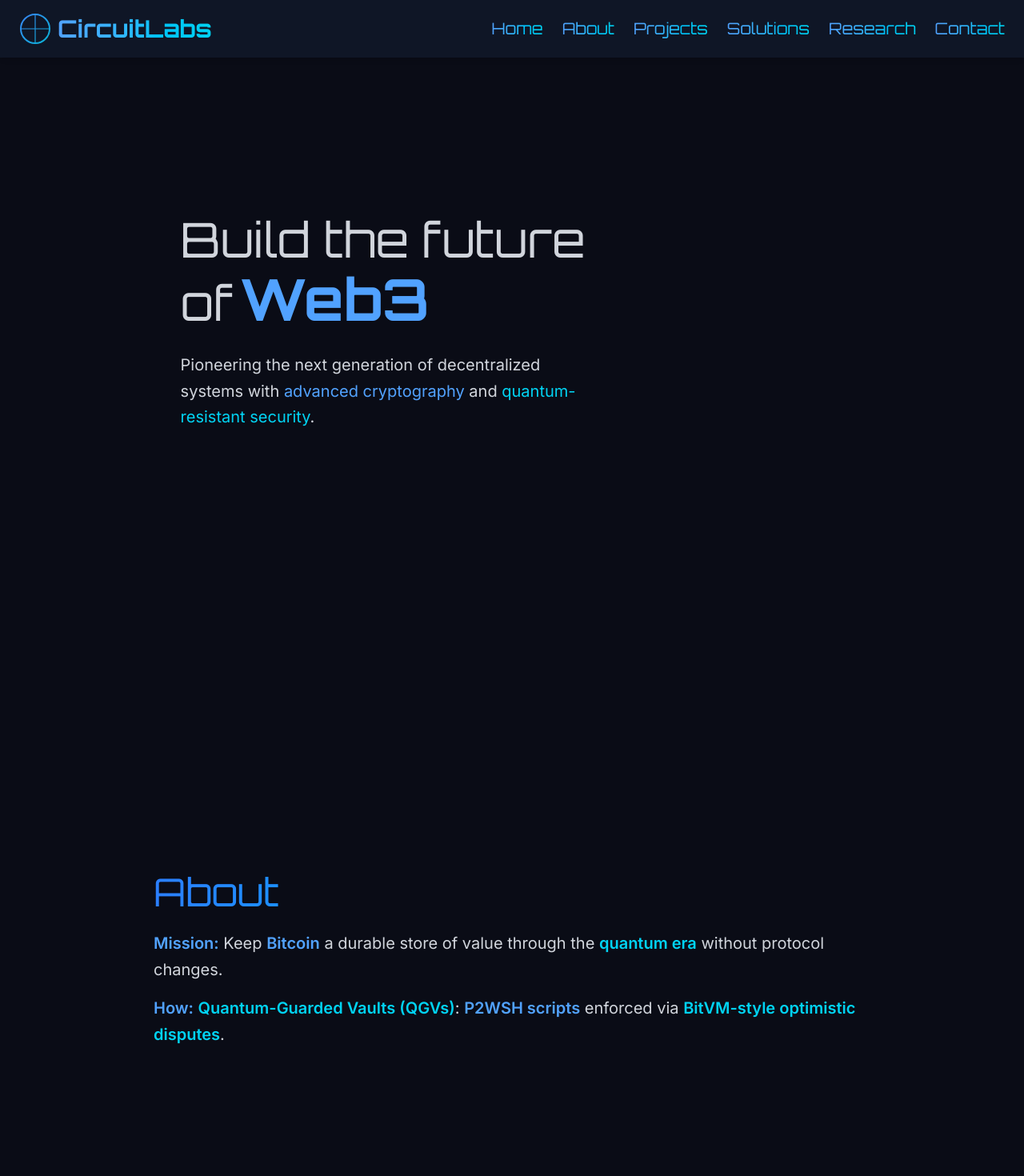
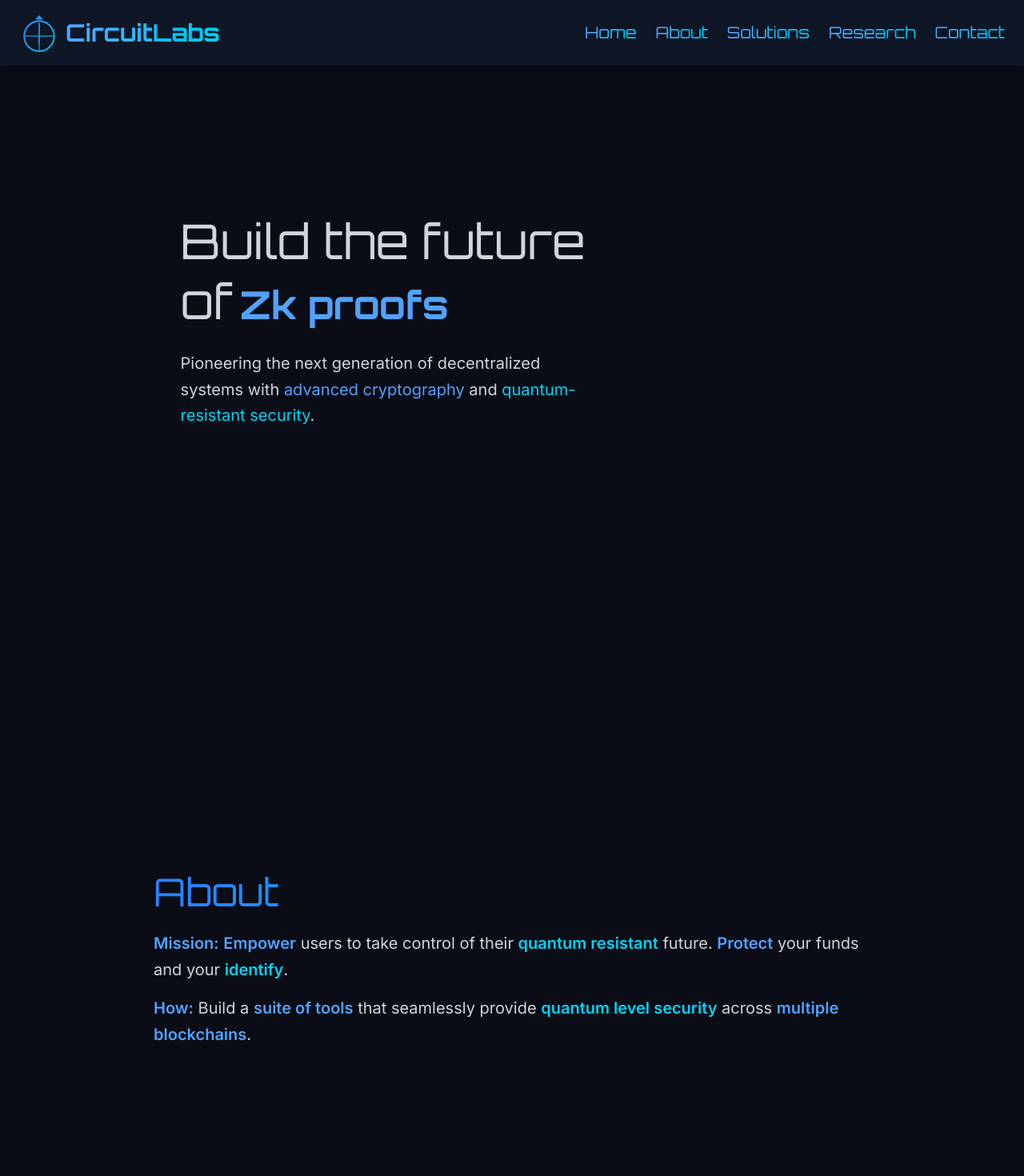
Before and after one commit to ER8IK/Lana.io, a Next.js app: page / in a window 1280 px wide. Shown: the top 1470 px of the page at 80% size. Built offline with nearby package versions, Linux system fonts and the light colour scheme.

Commit message:
forthd commit

```diff
--- a/app/components/About.tsx
+++ b/app/components/About.tsx
@@ -21,7 +21,7 @@ export default function About() {
           transition={{ duration: 0.8, delay: 0.3 }}
           className="text-gray-300 text-base sm:text-lg md:text-xl leading-relaxed"
         >
-          <span className="text-blue-400 font-semibold">Mission:</span> Keep <span className="text-blue-400 font-semibold">Bitcoin</span> a durable store of value through the <span className="text-cyan-400 font-semibold">quantum era</span> without protocol changes.
+          <span className="text-blue-400 font-semibold">Mission:</span> <span className="text-blue-400 font-semibold">Empower</span> users to take control of their <span className="text-cyan-400 font-semibold">quantum resistant</span> future. <span className="text-blue-400 font-semibold">Protect</span> your funds and your <span className="text-cyan-400 font-semibold">identify</span>.
         </motion.p>
 
         <motion.p
@@ -30,7 +30,7 @@ export default function About() {
           transition={{ duration: 0.8, delay: 0.5 }}
           className="text-gray-300 text-base sm:text-lg md:text-xl leading-relaxed mt-4"
         >
-          <span className="text-blue-400 font-semibold">How:</span> <span className="text-cyan-400 font-semibold">Quantum-Guarded Vaults (QGVs)</span>: <span className="text-blue-400 font-semibold">P2WSH scripts</span> enforced via <span className="text-cyan-400 font-semibold">BitVM-style optimistic disputes</span>.
+          <span className="text-blue-400 font-semibold">How:</span> Build a <span className="text-blue-400 font-semibold">suite of tools</span> that seamlessly provide <span className="text-cyan-400 font-semibold">quantum level security</span> across <span className="text-blue-400 font-semibold">multiple blockchains</span>.
         </motion.p>
       </div>
     </section>
--- a/app/components/Header.tsx
+++ b/app/components/Header.tsx
@@ -3,7 +3,7 @@
 import React, { FC, useState } from "react";
 import Link from "next/link";
 import { motion, AnimatePresence } from "framer-motion";
-import Logo from "./LogoSphere"
+import Logo from "./LogoSphere";
 
 interface HeaderProps {}
 
@@ -13,7 +13,6 @@ const Header: FC<HeaderProps> = () => {
   const links = [
     { href: "#main", label: "Home" },
     { href: "#about", label: "About" },
-    { href: "#projects", label: "Projects" },
     { href: "#solutions", label: "Solutions" },
     { href: "#team", label: "Research" },
     { href: "#contact", label: "Contact" },
@@ -24,20 +23,24 @@ const Header: FC<HeaderProps> = () => {
       <div className="max-w-7xl mx-auto flex justify-between items-center px-6 py-4">
         {/* Логотип */}
         <div className="font-orbitron text-xl sm:text-3xl font-bold flex items-center space-x-2">
-  <Logo size={40} /> {/* тут можно менять размер и цвет */}
-  <Link href="/" className="bg-gradient-to-r from-blue-400 to-cyan-400 bg-clip-text text-transparent">
-    CircuitLabs
-  </Link>
-</div>
-
+          <Logo size={40} />
+          <Link
+            href="/"
+            className="bg-gradient-to-r from-blue-400 to-cyan-400 bg-clip-text text-transparent"
+          >
+            CircuitLabs
+          </Link>
+        </div>
 
         {/* Десктопная навигация */}
-        <nav className="space-x-6 hidden md:flex font-orbitron text-lg md:text-xl">
+        <nav className="hidden md:flex space-x-6 font-orbitron text-lg md:text-xl">
           {links.map((link) => (
             <Link
               key={link.href}
               href={link.href}
-              className="bg-gradient-to-r from-blue-400 to-cyan-400 bg-clip-text text-transparent hover:scale-110 transition-transform"
+              className="relative bg-gradient-to-r from-blue-400 to-cyan-400 bg-clip-text text-transparent
+                         text-lg md:text-xl font-orbitron transition-transform hover:scale-110
+                         hover:drop-shadow-[0_0_10px_rgba(0,255,255,0.7)]"
             >
               {link.label}
             </Link>
@@ -81,7 +84,9 @@ const Header: FC<HeaderProps> = () => {
                   key={link.href}
                   href={link.href}
                   onClick={() => setIsMenuOpen(false)}
-                  className="bg-gradient-to-r from-blue-400 to-cyan-400 bg-clip-text text-transparent text-lg hover:scale-105 transition-transform"
+                  className="bg-gradient-to-r from-blue-400 to-cyan-400 bg-clip-text text-transparent
+                             text-lg font-orbitron transition-transform hover:scale-105
+                             hover:drop-shadow-[0_0_8px_rgba(0,255,255,0.6)]"
                 >
                   {link.label}
                 </Link>
--- a/app/components/LogoSphere.tsx
+++ b/app/components/LogoSphere.tsx
@@ -8,13 +8,12 @@ interface LogoProps {
 export default function Logo({ size = 60, useGradient = true }: LogoProps) {
   return (
     <svg
-      width={size}
-      height={size}
-      viewBox="0 0 100 100"
+  width={50}
+  height={50}
+  viewBox="0 -20 100 120"
   fill="none"
   xmlns="http://www.w3.org/2000/svg"
 >
-      {/* Определяем градиент, если нужно */}
   {useGradient && (
     <defs>
       <linearGradient id="logoGradient" x1="0" y1="0" x2="100" y2="100" gradientUnits="userSpaceOnUse">
@@ -24,13 +23,13 @@ export default function Logo({ size = 60, useGradient = true }: LogoProps) {
     </defs>
   )}
 
-      {/* Внешний круг */}
+  {/* Круг */}
   <circle
     cx="50"
     cy="50"
     r="45"
     stroke={useGradient ? "url(#logoGradient)" : "currentColor"}
-        strokeWidth="5"
+    strokeWidth={5}
     fill="none"
   />
 
@@ -41,7 +40,7 @@ export default function Logo({ size = 60, useGradient = true }: LogoProps) {
     x2="95"
     y2="50"
     stroke={useGradient ? "url(#logoGradient)" : "currentColor"}
-        strokeWidth="3"
+    strokeWidth={3}
   />
 
   {/* Вертикальная линия */}
@@ -51,14 +50,28 @@ export default function Logo({ size = 60, useGradient = true }: LogoProps) {
     x2="50"
     y2="95"
     stroke={useGradient ? "url(#logoGradient)" : "currentColor"}
-        strokeWidth="3"
+    strokeWidth={3}
   />
 
-      {/* Стрелка на вершине вертикальной линии */}
+  {/* Палочка стрелки */}
+  <line
+    x1="50"
+    y1="12"
+    x2="50"
+    y2="70"
+    stroke={useGradient ? "url(#logoGradient)" : "currentColor"}
+    strokeWidth={3} // толщина как у линий
+    strokeLinecap="round"
+  />
+
+  {/* Кончик стрелки */}
  <polygon
-        points="48,10 52,10 50,5"
+    points="50,2 62,15 38,15"
     fill={useGradient ? "url(#logoGradient)" : "currentColor"}
+    transform="translate(0, -15)"
 />
+
 </svg>
+
   );
 }
--- a/app/components/Main.tsx
+++ b/app/components/Main.tsx
@@ -7,15 +7,12 @@ export default function Main() {
   const [currentWord, setCurrentWord] = useState(0);
   const [isMobile, setIsMobile] = useState(false);
 
-  const words = ["Blockchain", "Web3", "Quantum resistant", "Zk"];
+  const words = ["Secure blockchains", "Zk proofs", "Quantum resistant"];
 
   useEffect(() => {
-    const checkMobile = () => {
-      setIsMobile(window.innerWidth < 768);
-    };
-
+    const checkMobile = () => setIsMobile(window.innerWidth < 768);
     checkMobile();
-    window.addEventListener('resize', checkMobile);
+    window.addEventListener("resize", checkMobile);
 
     const interval = setInterval(() => {
       setCurrentWord(prev => (prev + 1) % words.length);
@@ -23,20 +20,15 @@ export default function Main() {
 
     return () => {
       clearInterval(interval);
-      window.removeEventListener('resize', checkMobile);
+      window.removeEventListener("resize", checkMobile);
     };
-  }, [words.length]);
-
-  // Определяем размер шрифта в зависимости от слова и устройства
-  const getFontSizeClass = () => {
-    if (words[currentWord] === "Quantum resistant" && isMobile) {
-      return "text-3xl sm:text-5xl md:text-6xl lg:text-7xl";
-    }
-    return "text-5xl sm:text-6xl md:text-7xl";
-  };
+  }, []); // ✅ пустой массив зависимостей
 
   return (
-    <section id="home" className="relative min-h-screen w-full flex items-center justify-center md:justify-start px-6 md:px-12 py-24 bg-[#0a0c16]">
+    <section
+      id="home"
+      className="relative min-h-screen w-full flex items-center justify-center md:justify-start px-6 md:px-12 py-24 bg-[#0a0c16]"
+    >
       <motion.div
         initial={{ opacity: 0, x: -50 }}
         animate={{ opacity: 1, x: 0 }}
@@ -54,7 +46,10 @@ export default function Main() {
                 animate={{ opacity: 1, y: 0 }}
                 exit={{ opacity: 0, y: -20 }}
                 transition={{ duration: 0.8, ease: "easeInOut" }}
-                className={`font-bold text-blue-400 whitespace-nowrap ${getFontSizeClass()}`}
+                style={{
+                  fontSize: isMobile ? "clamp(1.5rem, 5vw, 2.5rem)" : "clamp(2.5rem, 5vw, 3rem)"
+                }}
+                className={`font-bold text-blue-400 ${isMobile ? "whitespace-normal break-words" : "whitespace-nowrap"}`}
               >
                 {words[currentWord]}
               </motion.span>
--- a/app/components/Solutions.tsx
+++ b/app/components/Solutions.tsx
@@ -28,11 +28,23 @@ export default function Solutions() {
           className="text-gray-400 text-lg md:text-xl max-w-2xl mx-auto"
         >
           Innovative, quantum-secure, and blockchain-native projects that redefine
-          digital ownership and privacy.
+          digital ownership.
         </motion.p>
       </div>
 
       <div className="grid grid-cols-1 md:grid-cols-2 gap-8 max-w-5xl w-full">
+         <motion.div
+          whileHover={{ scale: 1.03 }}
+          whileTap={{ scale: 0.98 }}
+          className="cursor-pointer bg-[#101223] border border-cyan-500/30 rounded-2xl p-6 shadow-lg hover:shadow-cyan-500/20 transition"
+        >
+          <h3 className="text-2xl font-orbitron text-cyan-400 mb-2">
+            QID: Quantum Identity
+          </h3>
+          <p className="text-gray-300">
+            An early stage anchoring layer that allows to link your classic and quantum secure keys today.
+          </p>
+        </motion.div>
         {/* Bitcoin Vaults */}
         <motion.div
           onClick={() => setOpen(true)}
@@ -50,18 +62,7 @@ export default function Solutions() {
         </motion.div>
 
         {/* Placeholder for future project */}
-        <motion.div
-          whileHover={{ scale: 1.03 }}
-          whileTap={{ scale: 0.98 }}
-          className="cursor-pointer bg-[#101223] border border-cyan-500/30 rounded-2xl p-6 shadow-lg hover:shadow-cyan-500/20 transition"
-        >
-          <h3 className="text-2xl font-orbitron text-cyan-400 mb-2">
-            QID: Quantum Identity
-          </h3>
-          <p className="text-gray-300">
-            A next-gen decentralized identity layer secured against quantum attacks.
-          </p>
-        </motion.div>
+
       </div>
 
       {/* Modal */}
--- a/app/layout.tsx
+++ b/app/layout.tsx
@@ -30,7 +30,7 @@ const firaCode = Fira_Code({
 });
 
 export const metadata: Metadata = {
-  title: "Create Next App",
+  title: "CircuitLabs",
   description: "Generated by create next app",
 };
 
--- a/app/page.tsx
+++ b/app/page.tsx
@@ -32,7 +32,7 @@ export default function Page() {
       whileInView="show"
       viewport={{ once: true, amount: 0.1 }}
     >
-      <motion.div variants={sectionVariants}><Header /></motion.div>
+      <Header />
       <motion.div variants={sectionVariants}><Main /></motion.div>
       <motion.div variants={sectionVariants}><About /></motion.div>
       <motion.div variants={sectionVariants}><Solutions /></motion.div>
```
Lines whose indentation alone changed are shown as unchanged.
